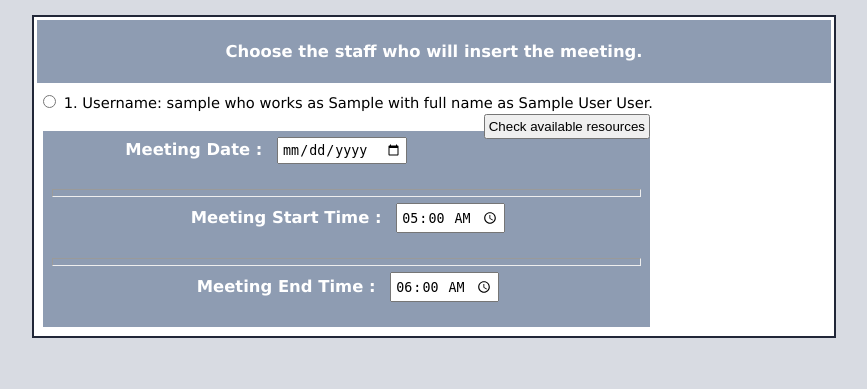
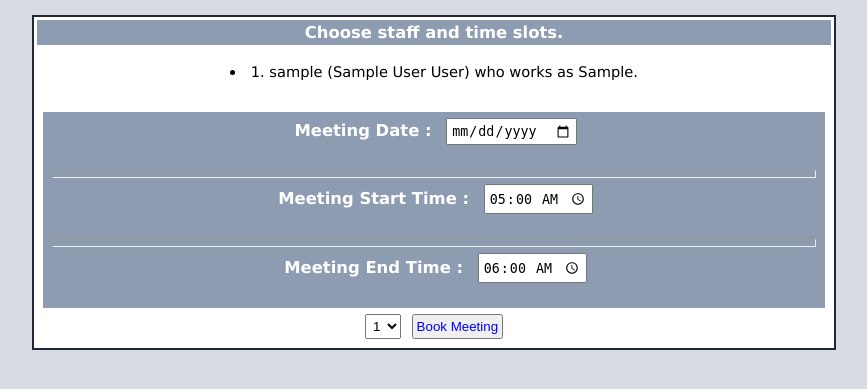
Before and after one commit to alisemi/DD1368_DatabaseTechnology, a PHP site: page /connection1.php in a window 1280 px wide. Shown: the top 389 px of the page, without its empty margins (206-1073 px from the left). Run offline with PHP 8.4, Linux system fonts and the light colour scheme; tables that the repository leaves empty hold one stand-in row (values such as "Sample post"); data that the repository does not hold is empty.

Commit message:
Passed to previous state for better application.
Still, need to put the two constrictions.

```diff
--- a/php/connection1.php
+++ b/php/connection1.php
@@ -87,10 +87,9 @@
    <body>
       <div class="main_page">
          <div class="section_header">
-		<br>
-            Choose the staff who will insert the meeting.<br> <br>
+            Choose staff and time slots.<br>
          </div>
-         <form action="welcome.php" method="POST" style="float:left" margin: 0px;">
+         <form action="welcome.php" method="POST" style="vertical-align: lef margin: 0px;">
             <?php
                //Connection to database
                $servername = "localhost";
@@ -105,15 +104,18 @@
                $stmt = $conn->prepare($sql);
                $stmt->execute();
                $result = $stmt->fetchAll();
+               ?>
+            <div style="align:left">
+               <?php
+                  // Print everything
+                  foreach($result as $row) {
+                  	echo "<li>" ;
+                  	echo $row['user_id'].". ",$row['username']." (",$row['name']." ",$row['surname'].") who works as ",$row['position']. ".";
+                  	echo "</li>";
+                  }
 
-		foreach($result as $row) {
-			echo " <input type=\"radio\" name=\"meeting\" value=\" ", $row['meeting_id'],  "\" required> ";
-			echo $row['user_id'] . ". Username: ", $row['username'], " who works as ", $row['position'], " with full name as ", $row['name']." " ,$row['surname'].".";
-			echo "<br>";
-		}
-
-?>
-<input type="submit" name="user_info" value="Check available resources" style="float:right"/>
+                  ?>
+            </div>
 
             <!-- Choose time slot and date-->
             <br>
@@ -152,13 +154,14 @@
                if(isset($_POST['select'])) {
                  echo "selected size: ".htmlspecialchars($_POST['select']);
                }
-?>
-
-              <?php
                 $conn = null;
                ?>
-
-
+            <select name='select' class="floating_element">
+               <?php foreach ($result as $row): ?>
+               <option><?=$row['user_id']#.". ",$row['username']." (",$row['name']." ",$row['surname'].") who works in ",$row['position']. "."?></option>
+               <?php endforeach ?>
+            </select>
+            <input type="submit" name="user_info" value="Book Meeting" style="color:blue"/>
          </form>
       </div>
    </body>
```
Also changed, not shown: php/result.php (+22 -22 lines), php/welcome.php (+9 -0 lines).
